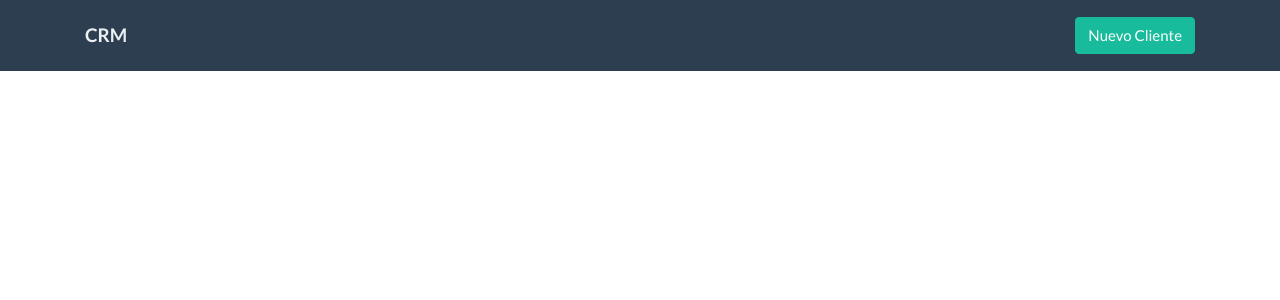
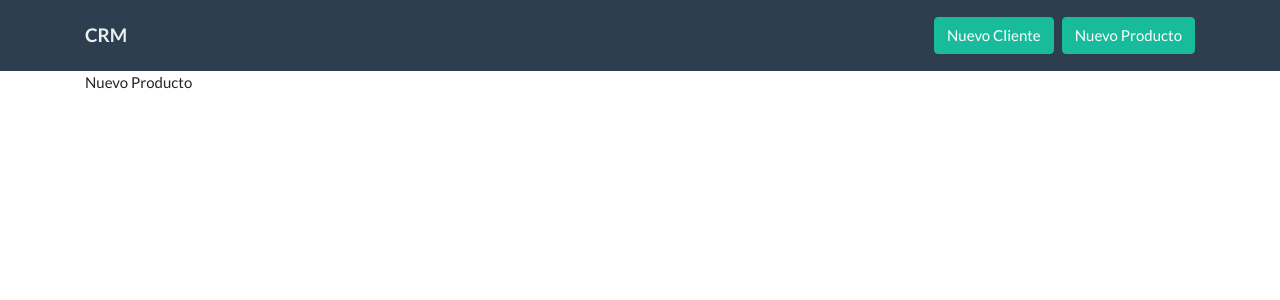
Before and after one commit to zesaru/express-graphql, a React (Create React App) app in the folder cliente/: page /productos/nuevo in a window 1280 px wide. Shown: the top 300 px of the page. Built offline with nearby package versions, Linux system fonts and the light colour scheme.

Commit message:
Creando el Componente y Route para Nuevos Productos

```diff
--- a/cliente/src/App.js
+++ b/cliente/src/App.js
@@ -3,10 +3,11 @@ import { ApolloProvider } from "react-apollo";
 import ApolloClient, { InMemoryCache } from "apollo-boost";
 import { BrowserRouter as Router, Route, Switch } from "react-router-dom";
 
-import Header from "./componentes/Header";
-import Clientes from "./componentes/Clientes";
-import NuevoCliente from "./componentes/NuevoCliente";
-import EditarCliente from "./componentes/EditarCliente";
+import Header from "./componentes/Layout/Header";
+import Clientes from "./componentes/Clientes/Clientes";
+import NuevoCliente from "./componentes/Clientes/NuevoCliente";
+import NuevoProducto from "./componentes/Productos/NuevoProducto";
+import EditarCliente from "./componentes/Clientes/EditarCliente";
 
 const client = new ApolloClient({
   uri: "http://localhost:4000/graphql",
@@ -34,6 +35,7 @@ class App extends Component {
                 component={EditarCliente}
               />
               <Route exact path="/cliente/nuevo" component={NuevoCliente} />
+              <Route exact path="/productos/nuevo" component={NuevoProducto} />
             </Switch>
           </div>
         </Router>
--- a/cliente/src/componentes/Clientes.js
+++ b/cliente/src/componentes/Clientes/Clientes.js
@@ -1,9 +1,9 @@
 import React, { Component } from "react";
 import { Query, Mutation } from "react-apollo";
-import { CLIENTES_QUERY } from "../queries";
+import { CLIENTES_QUERY } from "../../queries";
 import { Link } from "react-router-dom";
-import { ELIMINAR_CLIENTE } from "../mutations";
-import Paginador from "./Paginador";
+import { ELIMINAR_CLIENTE } from "../../mutations";
+import Paginador from "../Paginador";
 
 class Clientes extends Component {
   limite = 10;
--- a/cliente/src/componentes/EditarCliente.js
+++ b/cliente/src/componentes/Clientes/EditarCliente.js
@@ -1,5 +1,5 @@
 import React, { Component } from "react";
-import { CLIENTE_QUERY } from "../queries";
+import { CLIENTE_QUERY } from "../../queries";
 import { Query } from "react-apollo";
 
 import FormularioeEditarCliente from "./FormularioEditarCliente";
--- a/cliente/src/componentes/FormularioEditarCliente.js
+++ b/cliente/src/componentes/Clientes/FormularioEditarCliente.js
@@ -1,5 +1,5 @@
 import React, { Component } from "react";
-import { ACTUALIZAR_CLIENTE } from "../mutations";
+import { ACTUALIZAR_CLIENTE } from "../../mutations";
 import { Mutation } from "react-apollo";
 import { withRouter } from "react-router-dom";
 
--- a/cliente/src/componentes/NuevoCliente.js
+++ b/cliente/src/componentes/Clientes/NuevoCliente.js
@@ -1,5 +1,5 @@
 import React, { Component } from "react";
-import { NUEVO_CLIENTE } from "../mutations";
+import { NUEVO_CLIENTE } from "../../mutations";
 import { Mutation } from "react-apollo";
 
 class NuevoCliente extends Component {
--- a/cliente/src/componentes/Header.js
+++ b/cliente/src/componentes/Layout/Header.js
@@ -22,8 +22,11 @@ const Header = () => (
       <div className="collapse navbar-collapse" id="navegacion">
         <ul className="navbar-nav ml-auto text-right">
           <li className="nav-item active">
-            <Link to="/cliente/nuevo" className="btn btn-success">
+            <Link to="/cliente/nuevo" className="btn btn-success mr-2">
               Nuevo Cliente
+            </Link>
+            <Link to="/productos/nuevo" className="btn btn-success">
+              Nuevo Producto
             </Link>
           </li>
         </ul>
--- /dev/null
+++ b/cliente/src/componentes/Productos/NuevoProducto.js
@@ -0,0 +1,9 @@
+import React, { Component } from "react";
+
+class NuevoProducto extends Component {
+  render() {
+    return <div>Nuevo Producto</div>;
+  }
+}
+
+export default NuevoProducto;
```
Also changed, not shown: cliente/src/componentes/Productos/EditarProducto.js (added, +9 -0 lines), cliente/src/componentes/Productos/FormularioEditarProducto.js (added), cliente/src/componentes/Productos/Productos.js (added).
